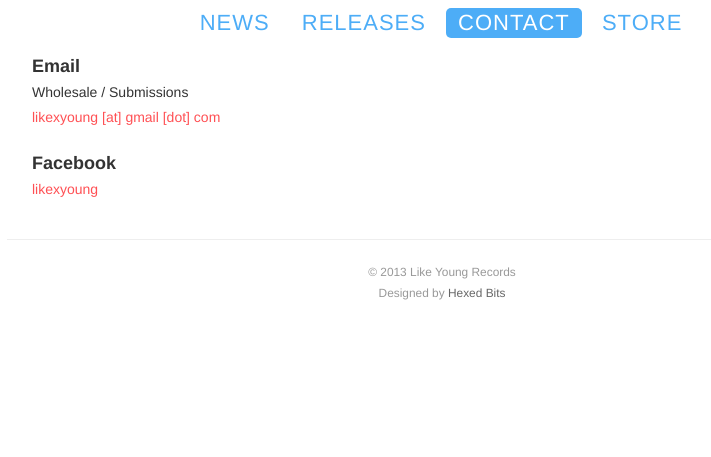
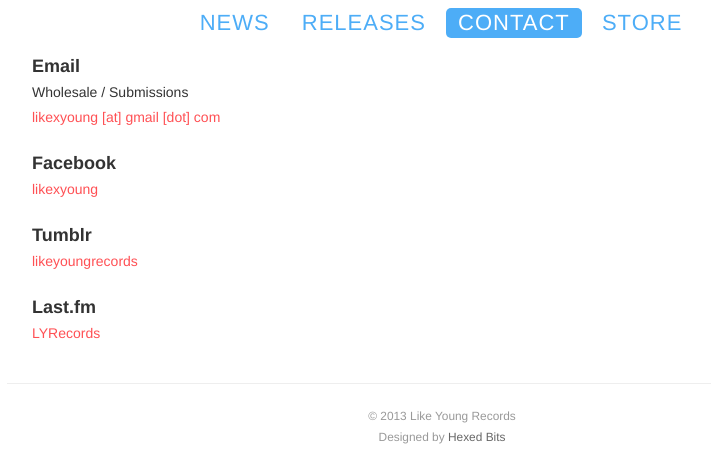
Before and after one commit to jessesquires/likeyoungrecords, a PHP site: page /contact.php in a window 1280 px wide. Shown: the part 347-804 px from the top of the page, without its empty margins (198-909 px from the left). Before the commit the page ends 647 px from the top, so only its background shows below. Run offline with PHP 8.4, Linux system fonts and the light colour scheme; some libraries are stand-ins or nearby versions.

Commit message:
contact info

```diff
--- a/contact.php
+++ b/contact.php
@@ -14,6 +14,10 @@
       <p><a href="mailto:likexyoung@gmail.com">likexyoung [at] gmail [dot] com</a></p><br />
       <h3>Facebook</h3>
       <p><a href="http://facebook.com/likexyoung" target="_blank">likexyoung</a></p><br />
+      <h3>Tumblr</h3>
+      <p><a href="http://likeyoungrecords.tumblr.com" target="_blank">likeyoungrecords</a></p><br />
+      <h3>Last.fm</h3>
+      <p><a href="http://www.last.fm/user/LYRecords" target="_blank">LYRecords</a></p><br />
     </div>
 
     <?php include('includes/footer.php'); ?>
```
